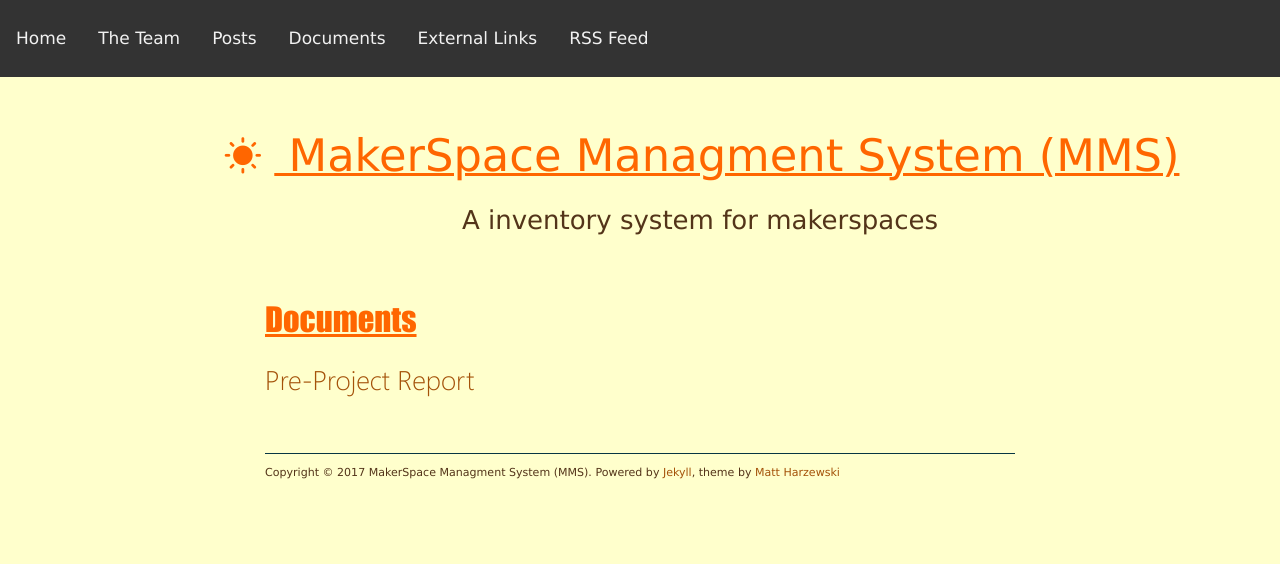
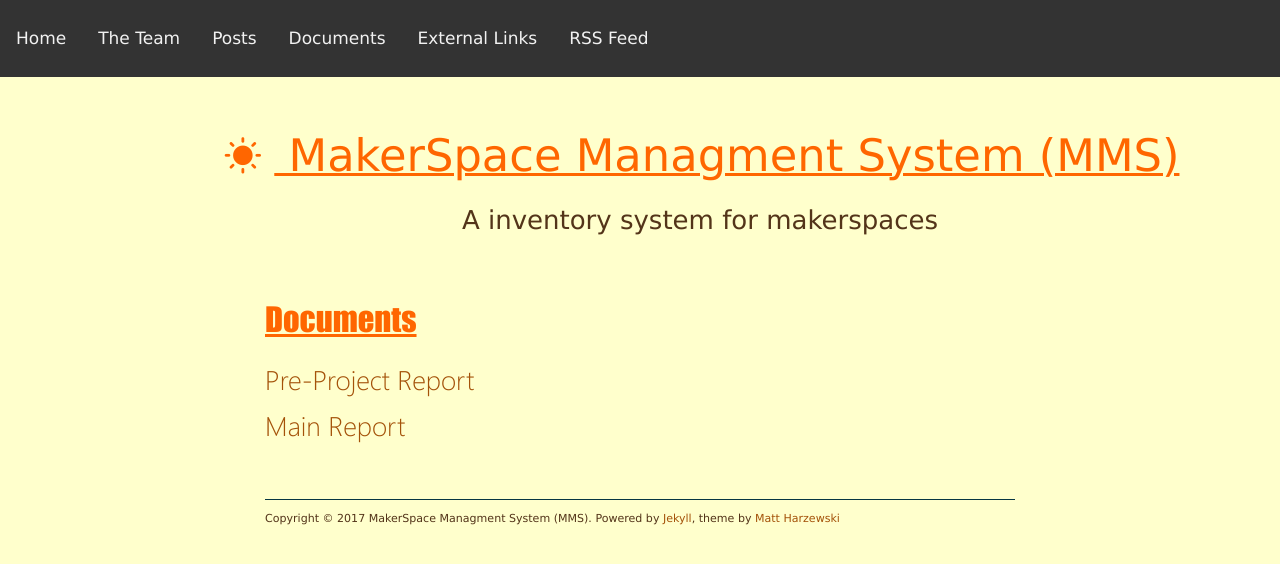
Before and after one commit to MakerManagement/MakerManagement.github.io, a Jekyll site: the page built from documents/index.html, in a window 1280 px wide. Shown: the top 564 px of the page. Built offline with Jekyll 4.4.1, drawn with Linux system fonts in a browser that asks for light colours; nearby versions of some CDN libraries.

Commit message:
Added main report to documents page

```diff
--- a/documents/index.html
+++ b/documents/index.html
@@ -7,4 +7,5 @@ title: Documents
 
 <div id="documents-content">
     <p><a href="../files/pre-report.pdf">Pre-Project Report</a></p>
+	<p><a href="../files/BO17-G14-maindocument.pdf">Main Report</a></p>
 </div>
```
Also changed, not shown: 1 other file.
